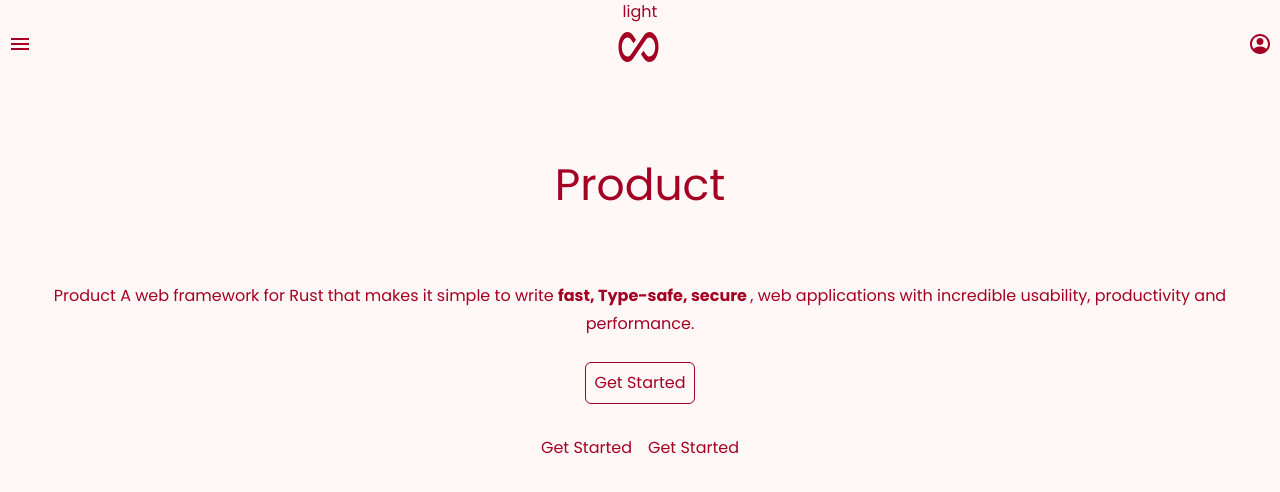
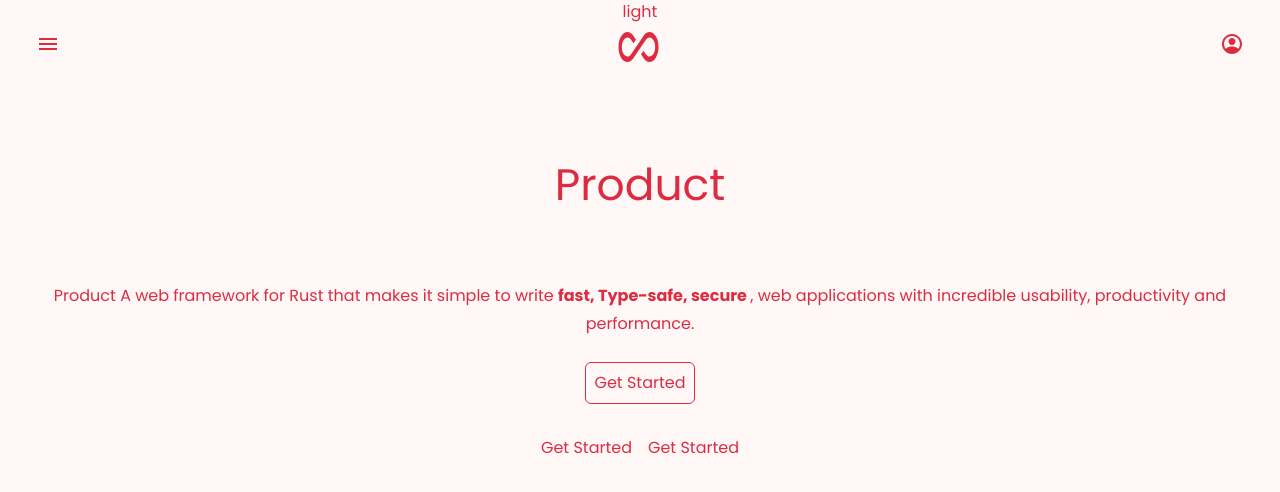
Before and after one commit to tadeoaguilar/blog-tam-app, a Next.js app: page / in a window 1280 px wide. Shown: the top 492 px of the page. Built offline with nearby package versions, Linux system fonts and the light colour scheme.

Commit message:
Fix SVG for Safari

```diff
--- a/src/app/components/ui/NavBar.tsx
+++ b/src/app/components/ui/NavBar.tsx
@@ -1,12 +1,18 @@
+'use client'
 import React from 'react'
 import { SVGIcon } from './SVGIcon'
+import { useState ,useContext} from 'react'
+import { ThemeContext } from "@/lib/context"; // To REFACTOR , Stateless Component
 const NavBar = () => {
+
+  const theme2 = useContext(ThemeContext); // To REFACTOR , Stateless Component
   return (
-        <nav className="flex flex-row w-full justify-between fill-light-primary dark:fill-dark-primary">
+    <ThemeContext.Provider value={theme2}>
+        <nav className="flex flex-row w-full  justify-between fill-light-primary dark:fill-dark-primary ">
             <SVGIcon
             class='w-6 h-6 '
             children = {
-              <path fill-rule="evenodd" clip-rule="evenodd" d="M3 8V6H21V8H3ZM3 13H21V11H3V13ZM3 18H21V16H3V18Z" />
+              <path  d="M3 8V6H21V8H3ZM3 13H21V11H3V13ZM3 18H21V16H3V18Z" />
             }/>
             <SVGIcon
             class='w-11 h-8 '
@@ -16,10 +22,16 @@ const NavBar = () => {
             <SVGIcon
             class='w-6 h-6 '
             children = {
-              <path fill-rule="evenodd" clip-rule="evenodd" d="M12 2C6.48 2 2 6.48 2 12C2 17.52 6.48 22 12 22C17.52 22 22 17.52 22 12C22 6.48 17.52 2 12 2ZM18.36 16.83C16.93 15.09 13.46 14.5 12 14.5C10.54 14.5 7.07 15.09 5.64 16.83C4.62 15.49 4 13.82 4 12C4 7.59 7.59 4 12 4C16.41 4 20 7.59 20 12C20 13.82 19.38 15.49 18.36 16.83ZM8.5 9.5C8.5 7.56 10.06 6 12 6C13.94 6 15.5 7.56 15.5 9.5C15.5 11.44 13.94 13 12 13C10.06 13 8.5 11.44 8.5 9.5Z" />
+              <path  d="M12 2C6.48 2 2 6.48 2 12C2 17.52 6.48 22 12 22C17.52 22 22 17.52 22 12C22 6.48 17.52 2 12 2ZM18.36 16.83C16.93 15.09 13.46 14.5 12 14.5C10.54 14.5 7.07 15.09 5.64 16.83C4.62 15.49 4 13.82 4 12C4 7.59 7.59 4 12 4C16.41 4 20 7.59 20 12C20 13.82 19.38 15.49 18.36 16.83ZM8.5 9.5C8.5 7.56 10.06 6 12 6C13.94 6 15.5 7.56 15.5 9.5C15.5 11.44 13.94 13 12 13C10.06 13 8.5 11.44 8.5 9.5Z" />
             }/>
-
+                    <button className="hidden bg-light-on-primary-surface text-light-primary dark:text-dark-primary dark:bg-dark-on-primary-surface" >
+                 {theme2}</button>
         </nav>
+    </ThemeContext.Provider>
   )
 }
+
+
+
+
 export default NavBar
--- a/src/app/layout.tsx
+++ b/src/app/layout.tsx
@@ -65,10 +65,10 @@ export default function RootLayout({
         <link rel="alternate" type="application/rss+xml" href="/feed.xml" />
       </head>
       <body className= {`${inter.className} w-full flex flex-col mx-auto  bg-light-on-primary-surface dark:bg-dark-on-primary-surface text-light-primary dark:text-dark-primary `} >
-
-        <button className="bg-light-on-primary-surface text-light-primary dark:text-dark-primary dark:bg-dark-on-primary-surface" onClick={() => {
+      <button className="bg-light-on-primary-surface text-light-primary dark:text-dark-primary dark:bg-dark-on-primary-surface" onClick={() => {
                 theme==="dark"? setTheme("light") : setTheme("dark")}
                 }> {theme}</button>
+
         <div className="min-h-screen">{children}</div>
 
       </body>
--- a/src/app/pages/Hero.tsx
+++ b/src/app/pages/Hero.tsx
@@ -6,7 +6,7 @@ import HeroCard from '../components/ui/HeroCard'
 const Hero = (props: {message:String}) => {
 
   return (
-    <section id="HERO" className='flex flex-col gap-6 justify-center items-center px-2 py-2'>
+    <section id="HERO" className='flex flex-col w-screen gap-6 justify-center items-center px-9 py-2 '>
       <NavBar />
       <HeroCard />
     </section>
--- a/tailwind.config.ts
+++ b/tailwind.config.ts
@@ -9,17 +9,17 @@ const config: Config = {
   ],
   theme: {
     colors: {
-      "light-primary": "#A40024",
+      "light-primary": "#DD2C41",
       "light-on-primary": "#FFFFFF",
       "light-primary-container": "#DD2C41",
       "light-on-primary-container": "#FFFFFF",
       "light-on-primary-surface": "#FFF8F7",
 
-      "dark-primary": "#FFB3B2",
-      "dark-on-primary": "#680013",
-      "dark-primary-container": "#92001F",
-      "dark-on-primary-container": "#FFFFFF",
-      "dark-on-primary-surface": "#1E0F0F",
+      "dark-primary": "#FFFFFF",
+      "dark-on-primary": "#DD2C41",
+      "dark-primary-container": "#DD2C41",
+      "dark-on-primary-container": "#DD2C41",
+      "dark-on-primary-surface": "#DD2C41",
 
     },
     screen:{
```
